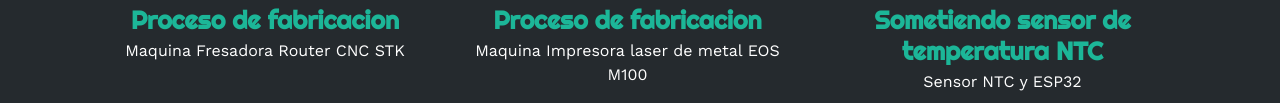
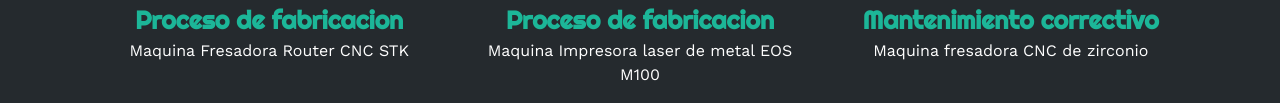
Before and after one commit to maxicifu/portf.github, a plain HTML site: page index.html in a window 1280 px wide. Shown: the part 2057-2160 px from the top of the page. Drawn offline with nearby package versions, Linux system fonts and the light colour scheme.

Commit message:
nuevos cambios

```diff
--- a/index.html
+++ b/index.html
@@ -118,6 +118,13 @@
                     </div>
                 </div>
                 <div class="proyecto">
+                    <img width="315" height="560" src="img/mantenimiento.png" alt="Imagen">
+                    <div class="overlay">
+                        <h3>Mantenimiento correctivo</h3>
+                        <p>Maquina fresadora CNC de zirconio</p>
+                    </div>
+                </div>
+                <div class="proyecto">
                     <iframe width="315" height="560" src="https://www.youtube.com/embed/L9-7Al3NuHE" title="YouTube video player" frameborder="0" allow="accelerometer; autoplay; clipboard-write; encrypted-media; gyroscope; picture-in-picture; web-share" allowfullscreen></iframe>
                     <div class="overlay">
                         <h3>Sometiendo sensor de temperatura NTC</h3>
```
Also changed, not shown: img/mantenimiento.png (added).
